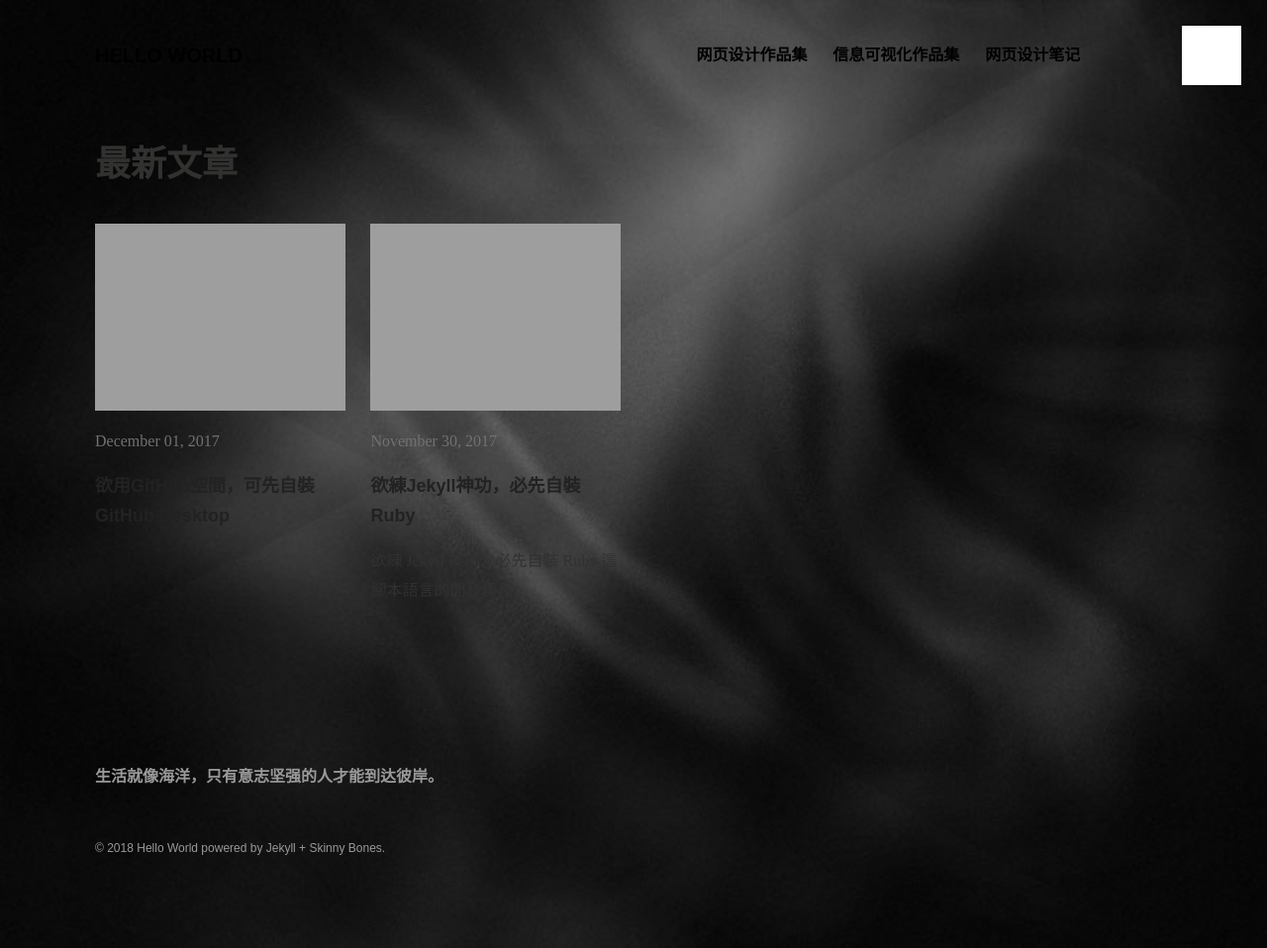
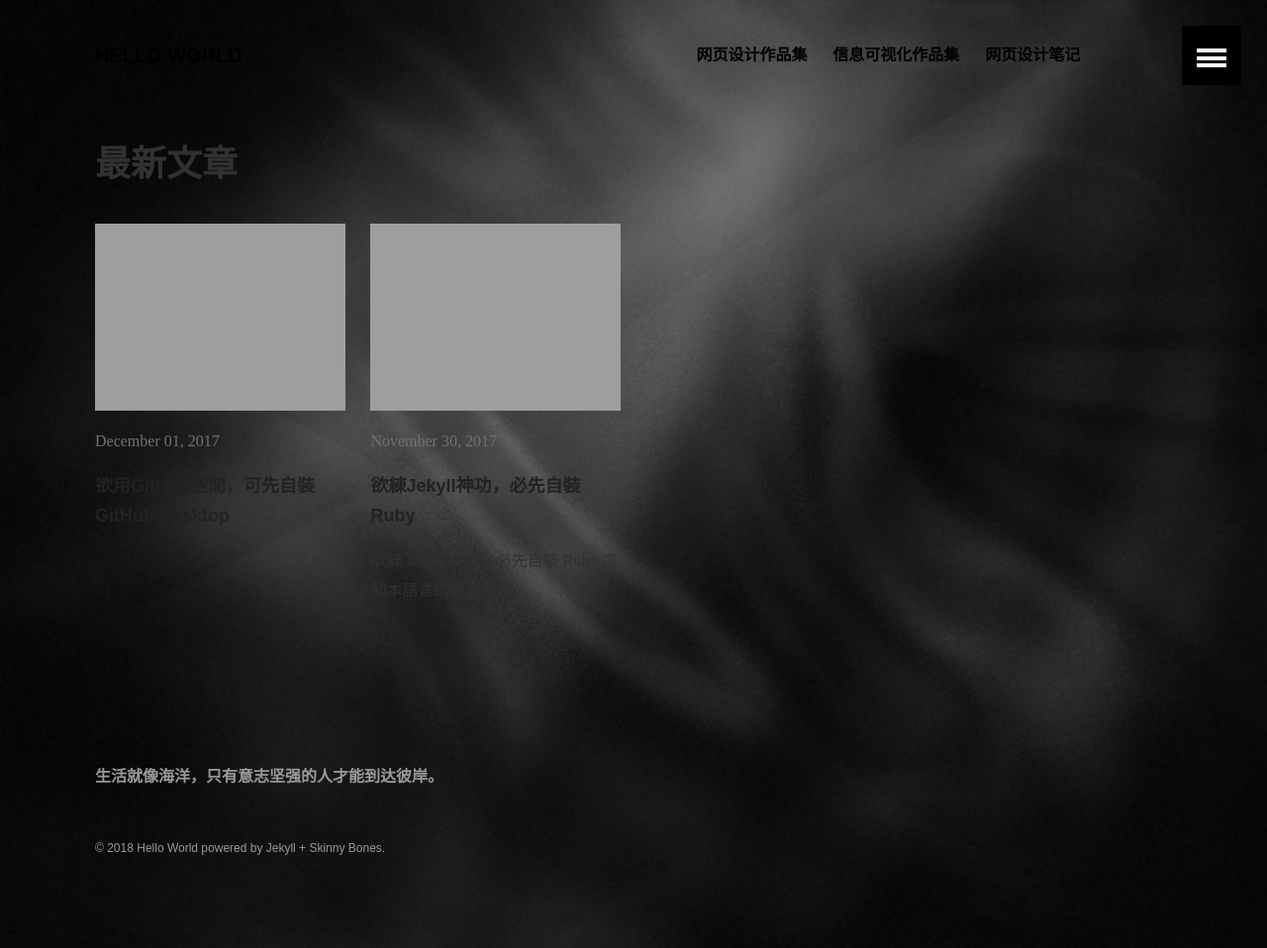
Before and after one commit to q3466141541/q3466141541.github.io, a Jekyll site: the page built from index.md, in a window 1280 px wide. Shown: the whole page at 99% size. Built offline with Jekyll 4.4.1, drawn with Linux system fonts in a browser that asks for light colours.

Commit message:
Update _sliding-menu.scss

```diff
--- a/_sass/_sliding-menu.scss
+++ b/_sass/_sliding-menu.scss
@@ -29,7 +29,7 @@
   display: block;
   width: $button-size * 2;
   height: $button-size * 2;
-  background: $primary-color;
+  background: $black;
   outline: 0;
   padding: 0;
   border: 2.5px solid transparent;
```
